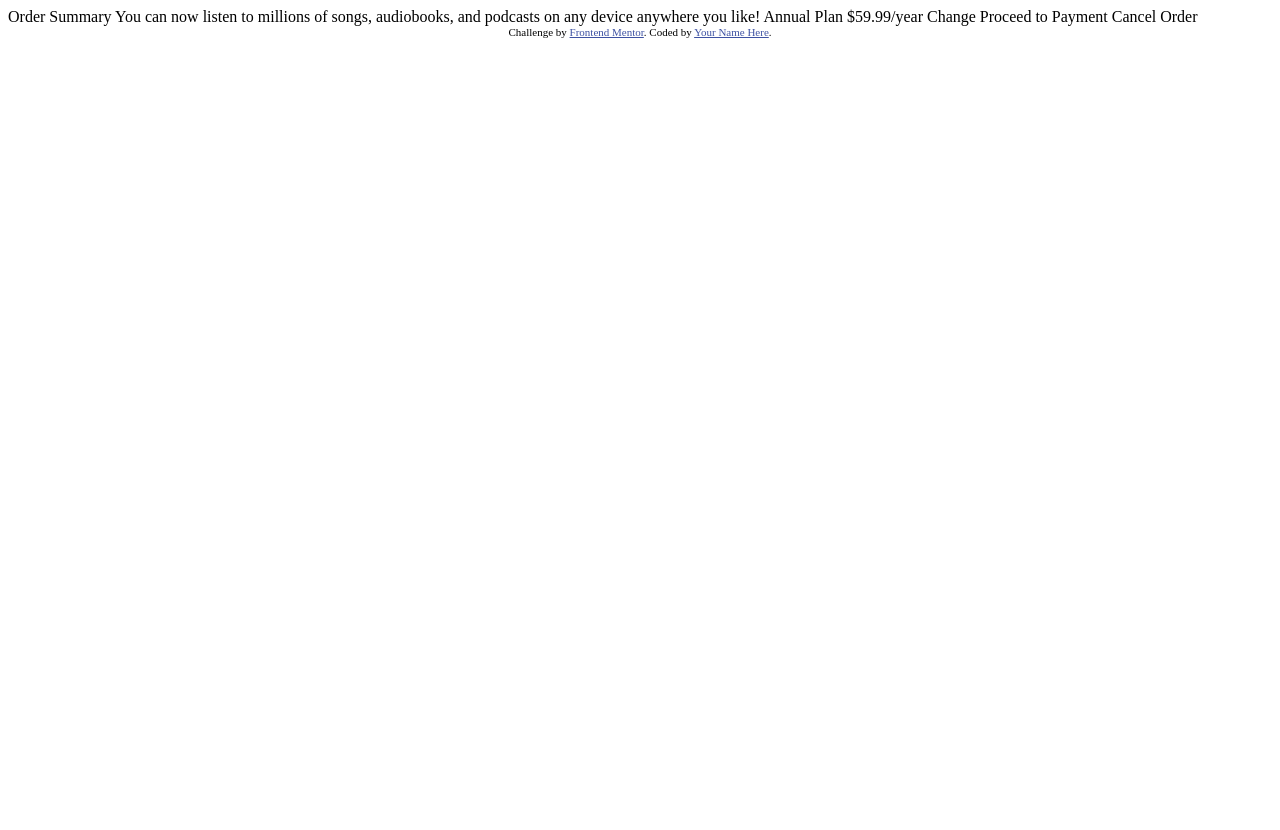
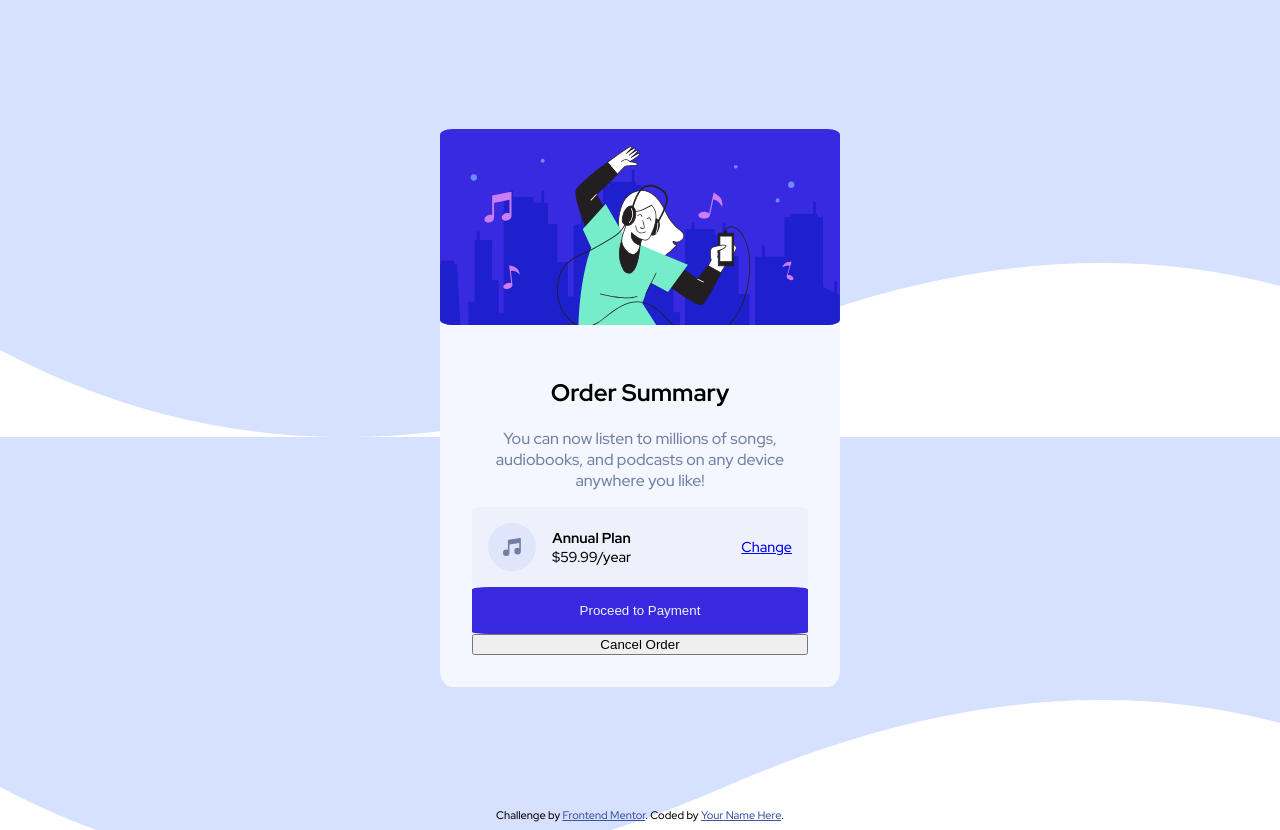
Before and after one commit to dannygomes/Order-summary-component-challenge, a plain HTML site: page index.html in a window 1280 px wide. Before the commit the page ends 800 px from the top, so only its background shows below. Drawn offline with Linux system fonts and the light colour scheme.

Commit message:
Added all elements, styled hero image and some text, started to style buttons

```diff
--- a/index.html
+++ b/index.html
@@ -7,6 +7,10 @@
   <link rel="icon" type="image/png" sizes="32x32" href="./images/favicon-32x32.png">
 
   <title>Frontend Mentor | Order summary card</title>
+  <link rel="stylesheet" href="style.css">
+  <link rel="preconnect" href="https://fonts.googleapis.com">
+  <link rel="preconnect" href="https://fonts.gstatic.com" crossorigin>
+  <link href="https://fonts.googleapis.com/css2?family=Red+Hat+Display:wght@500;700;900&display=swap" rel="stylesheet">
 
   <!-- Feel free to remove these styles or customise in your own stylesheet 👍 -->
   <style>
@@ -16,22 +20,43 @@
 </head>
 <body>
 
-  Order Summary
+  <main class="center">
+    <div id="outer-box">
+      <div id="content">
+        <div id="hero-image">
+          <img src="./images/illustration-hero.svg" alt="">
+        </div>
 
-  You can now listen to millions of songs, audiobooks, and podcasts on any
-  device anywhere you like!
+        <div id="order-summary">
+          <div id="text">
+            <h2>Order Summary</h2>
+            <p>  You can now listen to millions of songs, audiobooks, and podcasts on any
+              device anywhere you like!
+            </p>
+          </div>
+          <div id="plan" class="center">
+            <div id="plan-price" class="center">
+              <img src="./images/icon-music.svg" alt="">
+              <div id="plan-price-text">
+                <h4>Annual Plan</h4>
+                <p> $59.99/year</p>
+              </div>
+            </div>
+            <a href="#">Change</a>
+          </div>
 
-  Annual Plan
-  $59.99/year
+          <div id="buttons">
+            <button id="payment-button">Proceed to Payment</button>
+            <button id="cancel-button">Cancel Order</button>
+          </div>
+        </div>
+      </div>
+    </div>
+  </main>
 
-  Change
-
-  Proceed to Payment
-  Cancel Order
-
-  <div class="attribution">
+  <footer class="attribution">
     Challenge by <a href="https://www.frontendmentor.io?ref=challenge" target="_blank">Frontend Mentor</a>.
     Coded by <a href="#">Your Name Here</a>.
-  </div>
+  </footer>
 </body>
 </html>
--- /dev/null
+++ b/style.css
@@ -0,0 +1,73 @@
+body {
+    font-family: 'Red Hat Display', sans-serif;
+    background-image: url(./images/pattern-background-desktop.svg);
+    background-size:initial;
+}
+
+main {
+    min-height: 100vh;
+}
+
+#outer-box {
+    width: 25rem;
+    background-color: hsl(225, 100%, 98%);
+    border-radius: 3%;
+}
+
+#order-summary {
+    padding: 2rem;
+}
+
+#text {
+    text-align: center;
+}
+
+#text > p {
+    color: hsl(224, 23%, 55%);
+}
+
+
+#plan {
+    justify-content: space-between;
+    font-size: 0.9rem;
+    padding: 1rem;
+    background-color: hsl(227, 64%, 96%);
+    border-radius: 3%;
+}
+
+#plan-price-text {
+    display: flex;
+    flex-direction: column;
+    justify-content: center;
+    align-items: center;
+    margin-left: 1rem;
+}
+
+#plan-price-text > * {
+    margin: 0;
+}
+
+.center {
+    display: flex;
+    justify-content: center;
+    align-items: center;
+}
+
+img {
+    display: block;
+    max-width: 100%;
+    border-radius: 3%;
+}
+
+#buttons {
+    display: flex;
+    flex-direction: column;
+}
+
+#payment-button {
+    color: hsl(227, 64%, 96%);
+    background-color: hsl(245, 75%, 52%);
+    padding: 1rem;
+    border-radius: 5%;
+    border: none;
+}
```
